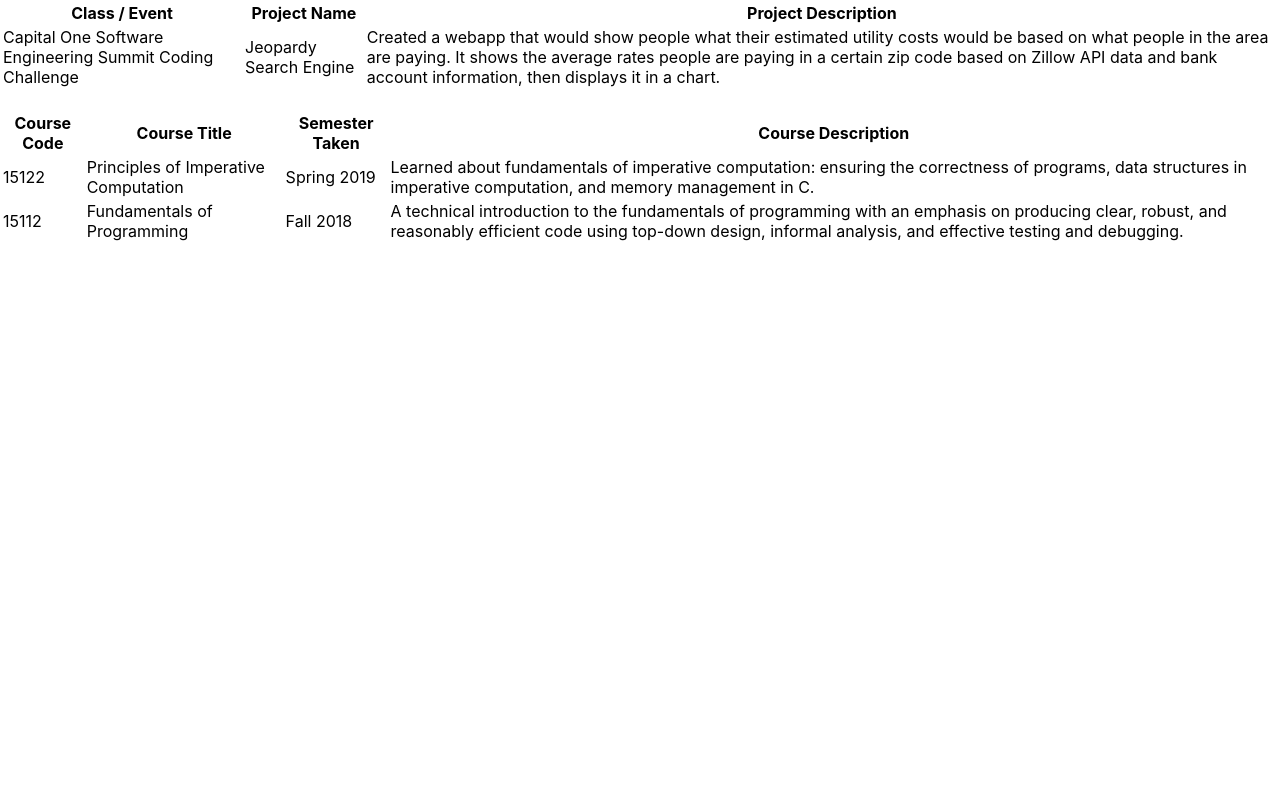
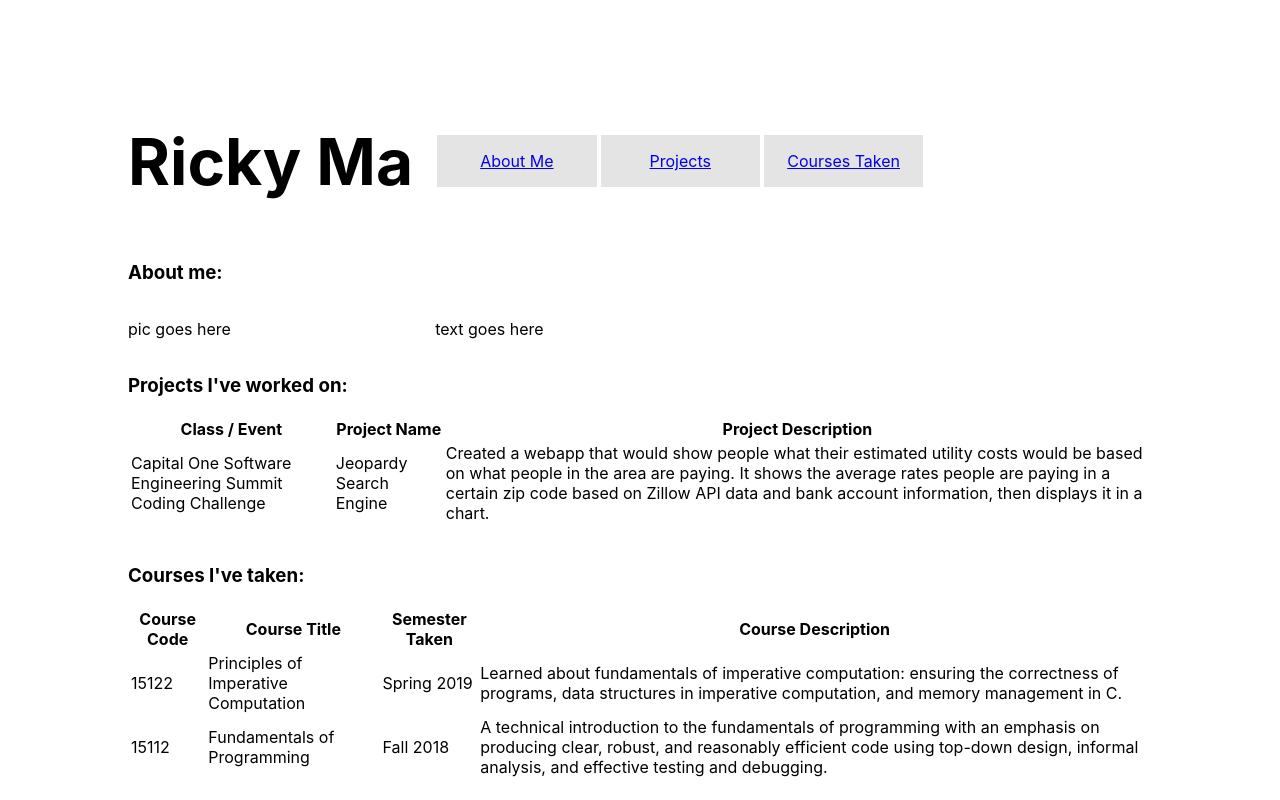
Before and after one commit to rickyma9/basil-website-3d, a React (Create React App) app: page / in a window 1280 px wide. Built offline with nearby package versions, Linux system fonts and the light colour scheme.

Commit message:
added about and header sections

```diff
--- /dev/null
+++ b/src/components/About.tsx
@@ -0,0 +1,17 @@
+import * as React from 'react';
+import '../styles/About.css';
+
+function About() {
+  return (
+    <div className="row">
+      <div className="pic">
+        <p>pic goes here</p>
+      </div>
+      <div className="text">
+        <p>text goes here</p>
+      </div>
+    </div>
+  );
+}
+
+export default About;
--- a/src/App.tsx
+++ b/src/components/App.tsx
@@ -1,6 +1,6 @@
 import React from 'react';
 import logo from './logo.svg';
-import './styles/App.css';
+import '../styles/App.css';
 
 function App() {
   return (
--- a/src/Course.tsx
+++ b/src/components/Course.tsx
@@ -1,5 +1,5 @@
 import * as React from 'react';
-import './styles/Course.css';
+import '../styles/Course.css';
 
 interface Props {
   courseCode: String,
--- /dev/null
+++ b/src/components/Header.tsx
@@ -0,0 +1,26 @@
+import * as React from 'react';
+import '../styles/Header.css';
+
+function Header() {
+  return (
+    <div className="header">
+      <div className="title">
+        <h1>Ricky Ma</h1>
+      </div>
+      <div className="nav">
+        <div className="btn">
+          <a href="#about">About Me</a>
+        </div>
+        <div className="btn">
+          <a href="#projects">Projects</a>
+        </div>
+        <div className="btn">
+          <a href="#courses">Courses Taken</a>
+        </div>
+      </div>
+
+    </div>
+  );
+}
+
+export default Header;
--- a/src/Project.tsx
+++ b/src/components/Project.tsx
@@ -1,5 +1,5 @@
 import * as React from 'react';
-import './styles/Project.css';
+import '../styles/Project.css';
 
 interface Props {
   event: String,
--- a/src/Table.tsx
+++ b/src/components/Table.tsx
@@ -1,9 +1,9 @@
 import React from 'react';
 import Course from './Course'
 import Project from './Project'
-import courses from './data/courses.json'
-import projects from './data/projects.json'
-import './styles/Table.css';
+import courses from '../data/courses.json'
+import projects from '../data/projects.json'
+import '../styles/Table.css';
 
 interface Props {
   headings: Array<String>,
--- a/src/index.css
+++ b/src/index.css
@@ -5,6 +5,8 @@
     sans-serif;
   -webkit-font-smoothing: antialiased;
   -moz-osx-font-smoothing: grayscale;
+  max-width: 80%;
+  margin: auto;
 }
 
 code {
--- a/src/index.tsx
+++ b/src/index.tsx
@@ -1,15 +1,28 @@
 import React from 'react';
 import ReactDOM from 'react-dom';
 import './index.css';
-import App from './App';
-import Table from './Table'
+import App from './components/App';
+import Table from './components/Table'
+import Header from './components/Header'
+import About from './components/About'
 import * as serviceWorker from './serviceWorker';
 
 ReactDOM.render(
   <React.StrictMode>
-    <Table headings={["Class / Event", "Project Name", "Project Description"]} body="Projects" />
+    <Header />
+    <div id="about">
+      <h3>About me: </h3>
+      <About />
+    </div>
+    <div id="projects">
+      <h3>Projects I've worked on:</h3>
+      <Table headings={["Class / Event", "Project Name", "Project Description"]} body="Projects" />
+    </div>
     <br />
-    <Table headings={["Course Code", "Course Title", "Semester Taken", "Course Description"]} body="Courses" />
+    <div id="courses">
+      <h3>Courses I've taken:</h3>
+      <Table headings={["Course Code", "Course Title", "Semester Taken", "Course Description"]} body="Courses" />
+    </div>
   </React.StrictMode>,
   document.getElementById('root')
 );
--- /dev/null
+++ b/src/styles/About.css
@@ -0,0 +1,11 @@
+.row {
+  display: flex;
+}
+
+.pic {
+  flex: 30%;
+}
+
+.text {
+  flex: 70%;
+}
--- /dev/null
+++ b/src/styles/Header.css
@@ -0,0 +1,46 @@
+.header a {
+  margin-right: 1em;
+}
+
+.btn a {
+  margin: auto;
+}
+
+.header nav {
+  margin-bottom: 1em;
+}
+
+.header {
+  margin-top: 5em;
+  display: flex;
+}
+
+.header h1 {
+  font-size: 4em;
+}
+
+.title {
+  flex: 30%;
+}
+
+.nav {
+  flex: 70%;
+  margin: auto;
+  text-align: center;
+  height: 100%;
+}
+
+.btn {
+  width: 20%;
+  float: left;
+  background-color: #E5E4E5;
+  padding-top: 1em;
+  padding-bottom: 1em;
+  padding-left: 0.5em;
+  padding-right: 0.5em;
+  margin: 2px;
+}
+
+.btn:hover {
+  background-color: #D2D2D2;
+}
--- a/src/styles/Table.css
+++ b/src/styles/Table.css
@@ -0,0 +1,4 @@
+table {
+  margin-left: auto;
+  margin-right: auto;
+}
```
